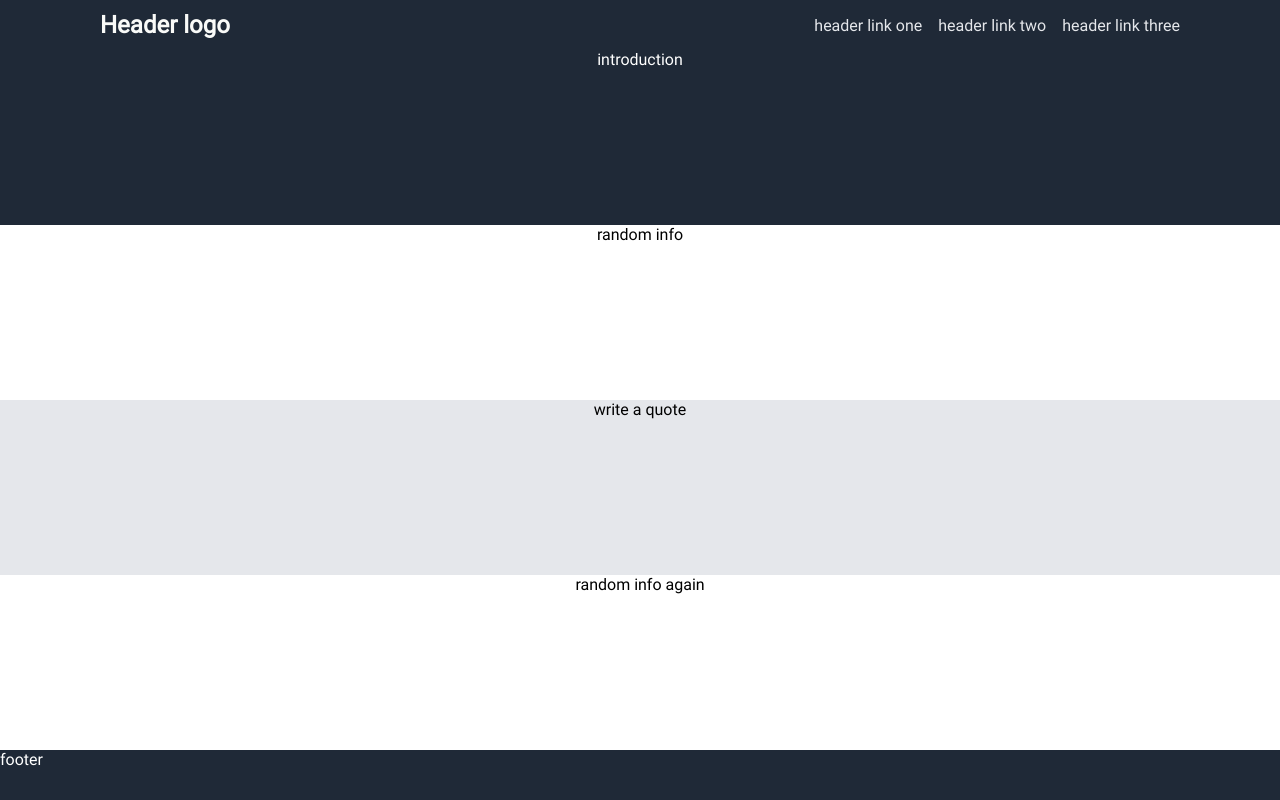
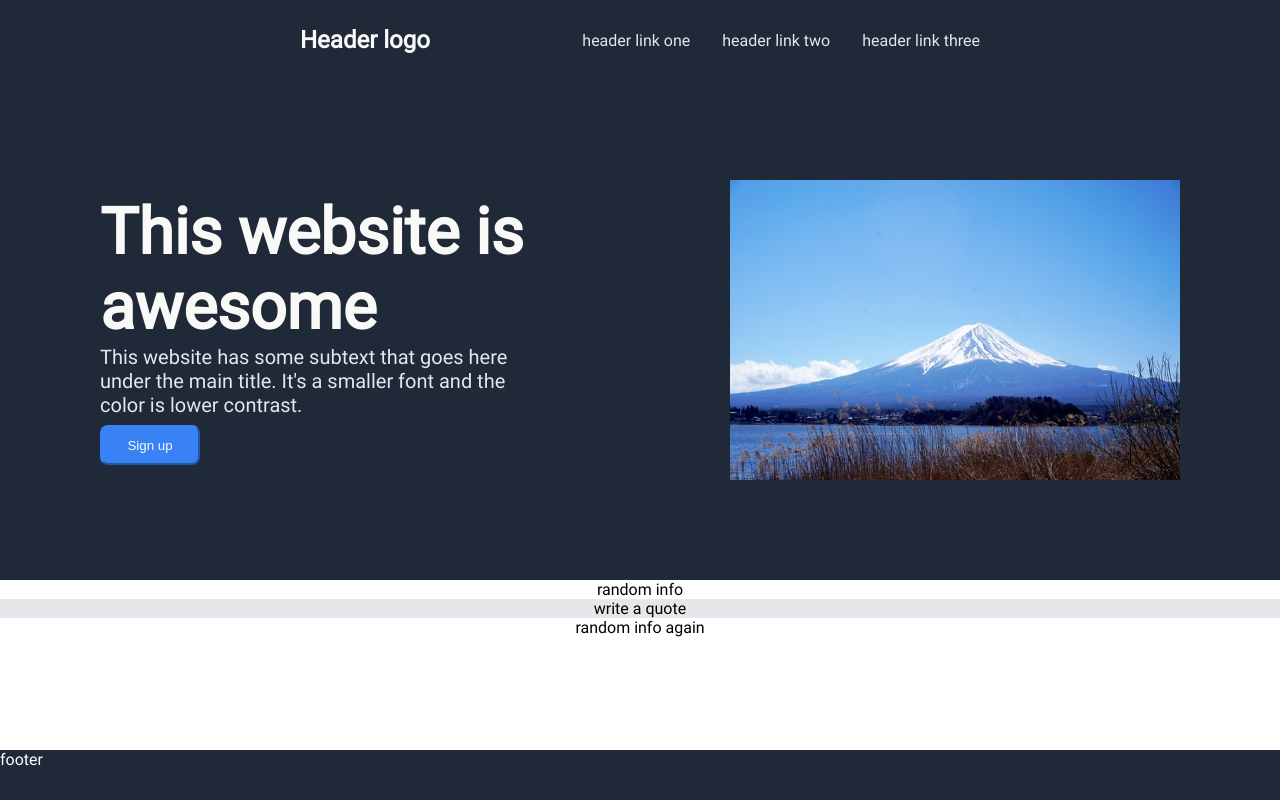
Before and after one commit to Kb739/Landing-Page, a plain HTML site: page index.html in a window 1280 px wide. Drawn offline with Linux system fonts and the light colour scheme.

Commit message:
Desgin intro section layout
This section contains title & info about the site with n image.

```diff
--- a/cascade-style.css
+++ b/cascade-style.css
@@ -3,8 +3,9 @@ body {
     display: flex;
     flex-direction: column;
     margin: 0;
-    font-family:Roboto;
+    font-family: Roboto;
 }
+
 @font-face {
     font-family: Roboto;
     src: url('./Fonts/Roboto/Roboto-Regular.ttf');
@@ -13,7 +14,7 @@ body {
 #header {
     background-color: #1f2937;
     /* background-color: red; */
-    height: 50px;
+    height: 80px;
     width: auto;
     color: #f9faf8;
     display: flex;
@@ -24,15 +25,15 @@ body {
 #header ul {
     list-style: none;
     display: flex;
-    gap: 16px;
+    gap: 32px;
     margin: 0;
-    margin-right: 100px;
+    margin-right: 300px;
     padding: 0;
 }
 
 #logo {
     padding: 0;
-    margin-left: 100px;
+    margin-left: 300px;
     font-weight: bold;
     font-size: 24px;
     color: f9faf8;
@@ -52,14 +53,69 @@ a {
 }
 
 #content div {
-    height: 25%;
+    /* height: 25%; */
     margin: 0;
     text-align: center;
 }
 
 #intro {
+
     background-color: #1f2937;
-    color: white;
+    display: flex;
+    justify-content: center;
+    gap: 80px;
+    padding: 100px;
+
+}
+
+#intro .right,
+.left {
+    width: 650px;
+    height: 300px;
+    box-sizing: border-box;
+}
+
+#intro .left {
+    max-width: 500px;
+    display: flex;
+    flex-direction: column;
+    justify-content: center;
+    /* background-color: red; */
+    align-items: left;
+    margin-right: 100px;
+    text-align: left;
+}
+
+#intro .right img {
+    object-fit: cover;
+    object-position: center;
+    width: 100%;
+    height: 100%;
+}
+
+#intro p {
+    margin: 0;
+    font-size: 20px;
+    color: #e5e7eb;
+}
+
+#intro h1 {
+    color: #f9faf8;
+    font-size: 64px;
+    font-weight: bolder;
+    margin: 0;
+    padding: 0;
+}
+
+button {
+    width: 100px;
+    height: 40px;
+    margin-top: 8px;
+
+    background-color: #3882f6;
+    border-color: #3882f6;
+    border-radius: 8px;
+    color: #f9faf8;
 }
 
 .container {
--- a/index.html
+++ b/index.html
@@ -12,7 +12,7 @@
 <body>
     <div id="header">
         <div id="logo">
-        Header logo
+            Header logo
         </div>
         <div class="right">
             <ul>
@@ -23,7 +23,16 @@
         </div>
     </div>
     <div id="content">
-        <div id="intro">introduction
+        <div id="intro">
+            <div class="left">
+                <h1 class="text">This website is awesome</h1>
+                <p class="text">This website has some subtext that goes here under the
+                    main title. It's a smaller font and the color is lower contrast. </p>
+                <button href="#">Sign up</button>
+            </div>
+            <div class="right">
+                <img src="./Images/title-image.jpg" alt="mount-fuji">
+            </div>
         </div>
         <div class="container"> random info</div>
         <div id="quote">write a quote</div>
```
